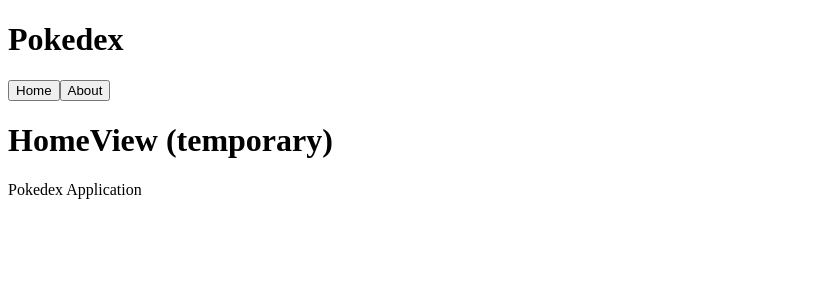
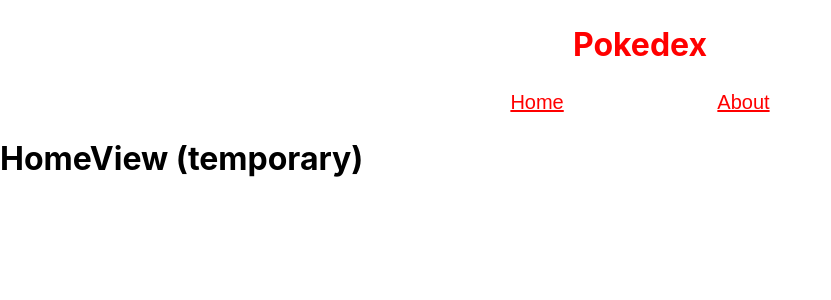
Before and after one commit to sergei-p/pokedex, a React (Create React App) app: page / in a window 1280 px wide. Shown: the top 300 px of the page, without its empty margins (0-831 px from the left). Built offline with nearby package versions, Linux system fonts and the light colour scheme.

Commit message:
Implemented Basic Sytling

```diff
--- a/src/App.js
+++ b/src/App.js
@@ -9,9 +9,9 @@
       <main>
         <MainView />
       </main>
-      <footer>
+      {/* <footer>
         Pokedex Application
-      </footer>
+      </footer> */}
     </div>
   );
 }
--- a/src/components/MainView.js
+++ b/src/components/MainView.js
@@ -8,8 +8,8 @@
 
     <div>
       <div className="navigation">
-        <button onClick={()=>{setCurrentView("Home")}}>Home</button>
-        <button onClick={()=>{setCurrentView("About")}}>About</button>
+        <button className="navButton" onClick={()=>{setCurrentView("Home")}}>Home</button>
+        <button className="navButton" onClick={()=>{setCurrentView("About")}}>About</button>
       </div>
         <ViewSelector currentView={currentView}/>
     </div>
--- a/src/index.css
+++ b/src/index.css
@@ -4,4 +4,40 @@
 
 body {
   /* background-color: #000000; */
+  margin: 0;
+  font-family:-apple-system, BlinkMacSystemFont, 'Segoe UI', Roboto, Oxygen, Ubuntu, Cantarell, 'Open Sans', 'Helvetica Neue', sans-serif;
+  line-height: 1.5;
+  background-color: white;
 }
+
+header {
+  text-align: center;
+  color: 	#FF0000 ;
+}
+
+/* .header-title {
+  font-size:;
+} */
+
+.navigation {
+  display: flex;
+  justify-content: center;
+}
+
+.navButton {
+  margin-left: 6%;
+  margin-right: 6%;
+  font-size: 1.25rem;
+
+  background: none!important;
+  border: none;
+  padding: 0!important;
+  text-decoration: underline;
+  cursor: pointer;
+  color: #FF0000;
+}
+
+.aboutView {
+  margin-left: 10%;
+  margin-right: 10%
+}
```
